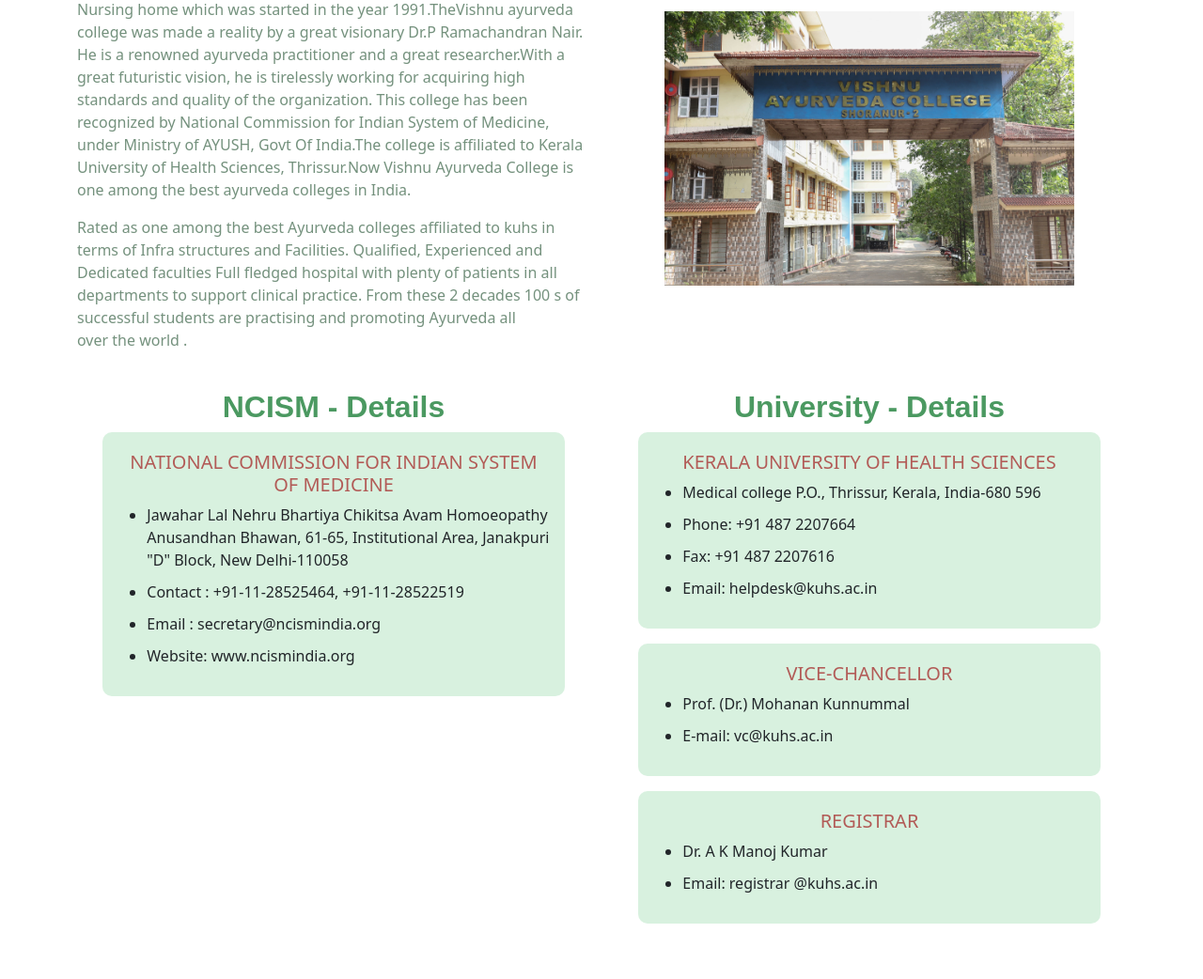
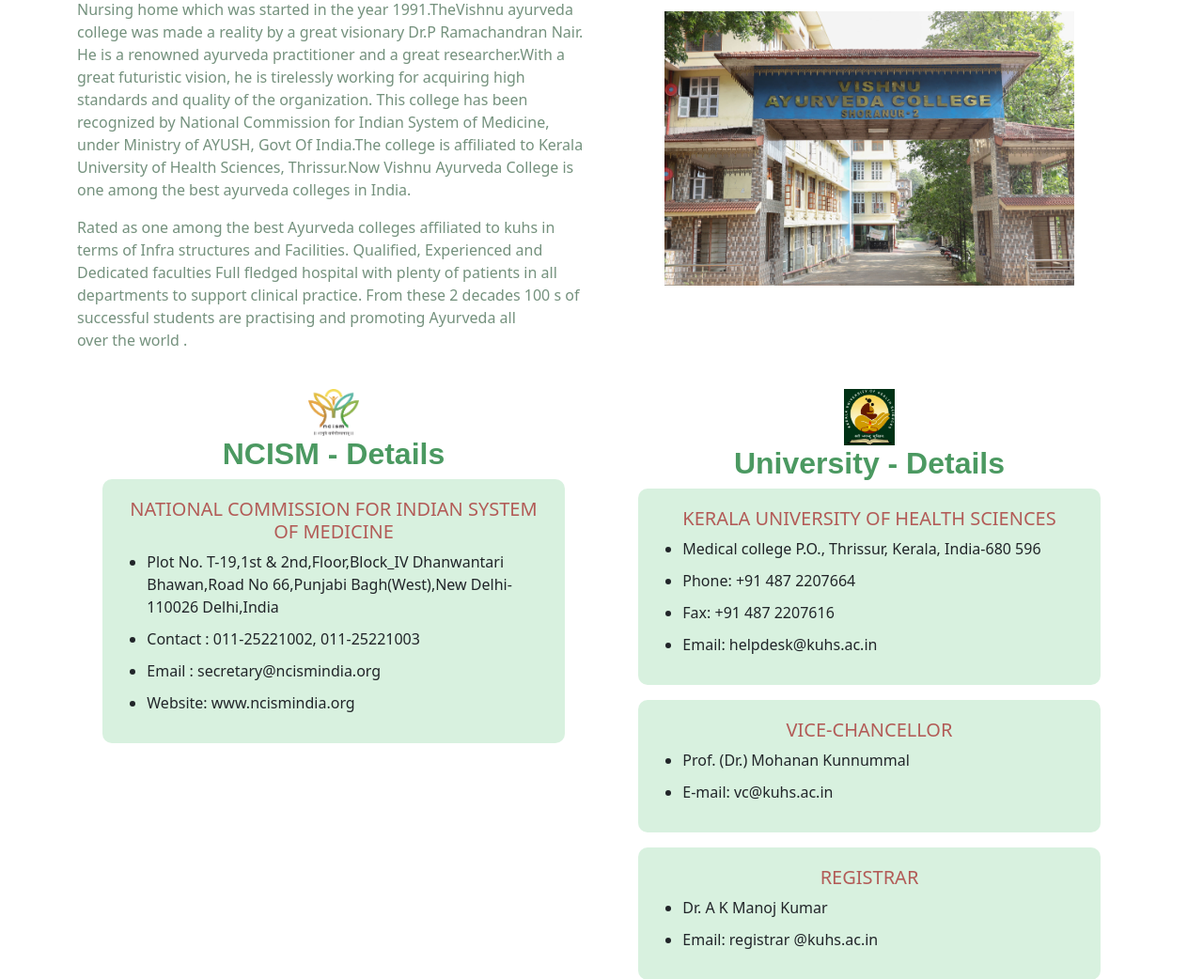
Before and after one commit to abinow-github/vishnu-college-12-3-24, a PHP site: page /vishnu-college-12-3-24/about.html in a window 1280 px wide. Shown: the part 524-1566 px from the top of the page at 94% size. Run offline with PHP 8.4, Linux system fonts and the light colour scheme.

Commit message:
some changes applied in about page and director page"

```diff
--- a/about.html
+++ b/about.html
@@ -173,12 +173,13 @@ From these 2 decades
         </div>
         <div class="row mt-4">
             <div class="col-md-6 mb-5">
+                <img src="assets/img/other/NCISM.png" alt="ncism" class="mx-auto col-logo" style="height: 50px;width: 100%;object-fit: contain;">
                 <div class="title-div"><h2 class="h2">NCISM - Details</h2></div>
                 <div class="cnt-div">
                     <h5>NATIONAL COMMISSION FOR INDIAN SYSTEM OF MEDICINE</h5>
                     <ul>
-                        <li>Jawahar Lal Nehru Bhartiya Chikitsa Avam Homoeopathy Anusandhan Bhawan, 61-65, Institutional Area, Janakpuri "D" Block, New Delhi-110058</li>
-                        <li>Contact : +91-11-28525464, +91-11-28522519</li>
+                        <li>Plot No. T-19,1st & 2nd,Floor,Block_IV Dhanwantari Bhawan,Road No 66,Punjabi Bagh(West),New Delhi-110026 Delhi,India</li>
+                        <li>Contact : 011-25221002, 011-25221003</li>
                         <li>Email : secretary@ncismindia.org</li>
                         <li>Website: www.ncismindia.org</li>
                     </ul>
@@ -186,6 +187,7 @@ From these 2 decades
             </div>
 
             <div class="col-md-6">
+                <img src="assets/img/other/Kerala_University_of_Health_Sciences_Logo.png" alt="ncism" class="mx-auto col-logo" style="height: 60px;width: 100%;object-fit: contain;">
                 <div class="title-div"><h2 class="h2">University - Details</h2></div>
                 <div class="cnt-div mb-3">
                     <h5>KERALA UNIVERSITY OF HEALTH SCIENCES</h5>
--- a/assets/css/style-2.css
+++ b/assets/css/style-2.css
@@ -31,7 +31,7 @@ background: #4b9961;
 footer{
   width: 100%;
   overflow: hidden;
-  z-index: 1;
+  z-index: 5;
   position: relative;
 }
 p.p{
```
Also changed, not shown: academics/director.html (+5 -3 lines), assets/img/other/Kerala_University_of_Health_Sciences_Logo.png (added), assets/img/other/NCISM.png (added).
